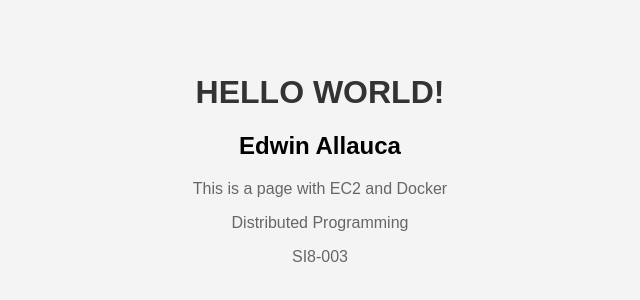
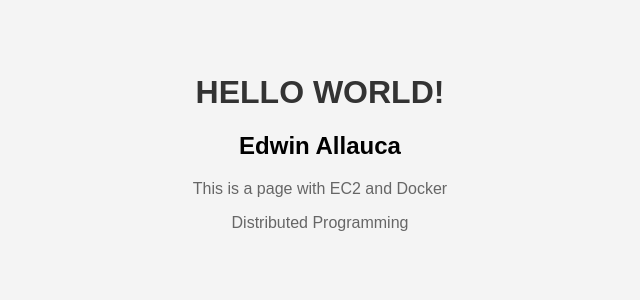
Before and after one commit to EAllaucaD/pageaws, a plain HTML site: page index.html in a window 1280 px wide. Shown: the part 182-482 px from the top of the page, 320-960 px from the left. Drawn offline with Linux system fonts and the light colour scheme.

Commit message:
feat: :memo: update html
update

```diff
--- a/index.html
+++ b/index.html
@@ -12,7 +12,6 @@
     <h2>Edwin Allauca</h2>
     <p>This is a page with EC2 and Docker</p>
     <p>Distributed Programming</p>
-    <p>SI8-003</p>
   </div>
 </body>
 </html>
```
